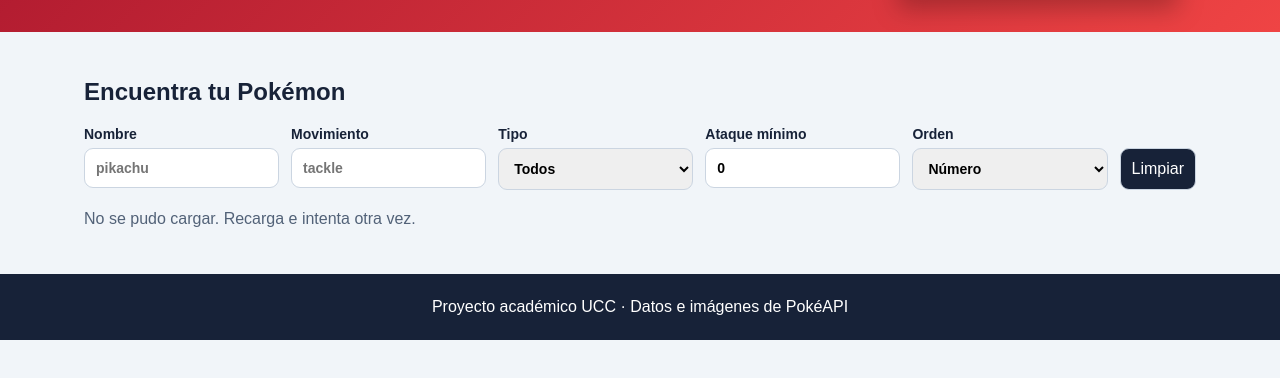
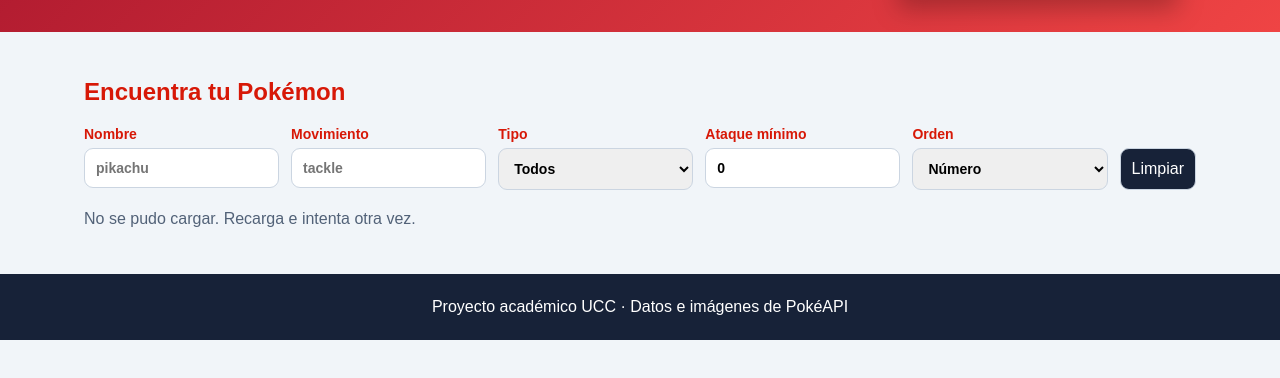
Before and after one commit to Engelsortiz/pokedex, a plain HTML site: page index.html in a window 1280 px wide. Shown: the part 302-680 px from the top of the page. Drawn offline with Linux system fonts and the light colour scheme; no server answers.

Commit message:
Primer push

```diff
--- a/estilos.css
+++ b/estilos.css
@@ -4,7 +4,7 @@ body {
   margin: 0;
   font-family: Arial, sans-serif;
   background: #f1f5f9;
-  color: #172238;
+  color: #d71807;
 }
 
 
```
